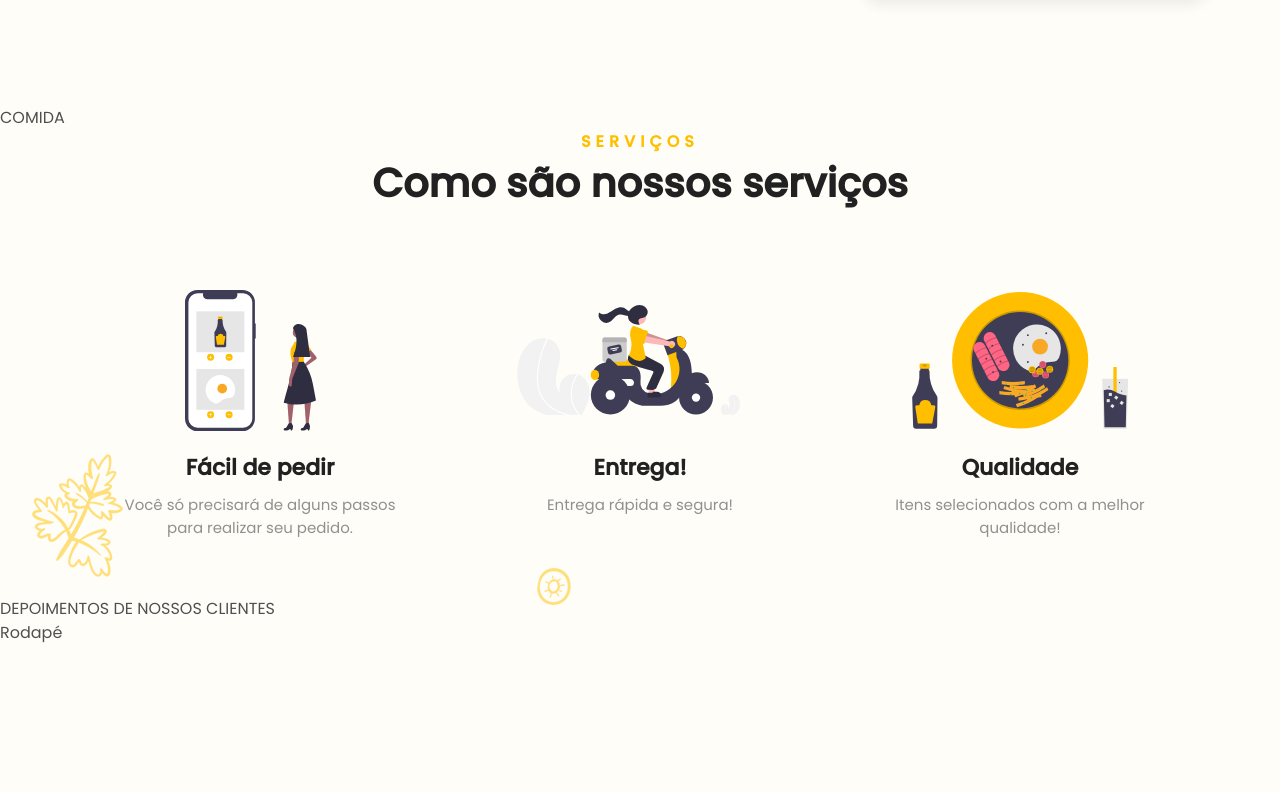
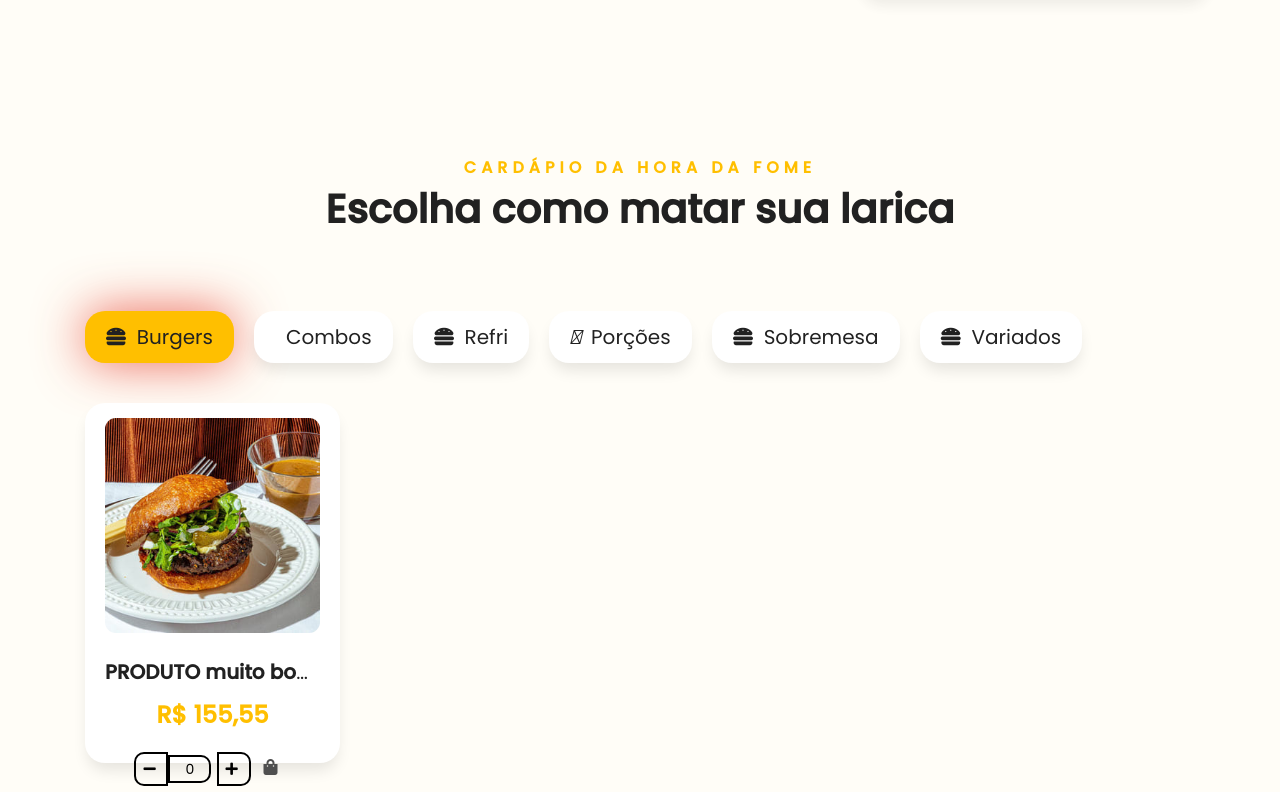
Before and after one commit to XRodCostaX/jhonny, a website: page index.html in a window 1280 px wide. Shown: the part 808-1600 px from the top of the page. Before the commit the page ends 1453 px from the top, so only its background shows below. Drawn offline with Linux system fonts and the light colour scheme.

Commit message:
Mudanças no layaout

```diff
--- a/css/main.css
+++ b/css/main.css
@@ -13,6 +13,7 @@
 :root {
   --color-background: #fffdf7;
   --color-black: #212121;
+  --color-total-black: #000;
   --color-text: #4f4f4f;
   --color-text-out: #90908e;
   --color-primary: #ffbf00;
@@ -201,6 +202,9 @@ b {
   font-size: 40px;
   margin: 5px 0 30px 0;
 }
+.container-menu {
+  margin-bottom: 40px;
+}
 
 .card-icon {
   display: flex;
@@ -228,3 +232,66 @@ b {
   margin: 0 auto;
   background-image: url(../img/bg-icons-2.png);
 }
+
+.foodtime {
+  padding-top: 50px;
+  padding-bottom: 150px;
+}
+
+.card-item {
+  height: 360px;
+}
+.card-item .img-produto img {
+  width: 100%;
+  border-radius: 11px;
+}
+.card-item .title-produto {
+  color: var(--color-black);
+  text-overflow: ellipsis;
+  white-space: nowrap;
+  overflow: hidden;
+  height: 40px;
+  margin-bottom: 0;
+}
+
+.card-item .price-produto {
+  color: var(--color-primary);
+  font-size: 24px;
+}
+
+.card-item .add-cart {
+  /* display: none; */
+  height: 30px;
+  text-align: center;
+  justify-content: center;
+  align-items: center;
+}
+
+.btn-minus {
+  color: var(--color-total-black);
+  padding: 5px 7px;
+  border: 2px solid var(--color-total-black);
+  border-top-left-radius: 10px;
+  border-bottom-left-radius: 10px;
+  font-size: 14px;
+  cursor: pointer;
+}
+.btn-plus {
+  color: var(--color-total-black);
+  padding: 5px 7px;
+  border: 2px solid var(--color-total-black);
+  border-top-right-radius: 10px;
+  border-bottom-right-radius: 10px;
+  font-size: 14px;
+  cursor: pointer;
+}
+
+.add-number-items {
+  color: var(--color-total-black);
+  padding: 2px 15px;
+  border: 2px solid var(--color-total-black);
+  border-top-right-radius: 10px;
+  border-bottom-right-radius: 10px;
+  font-size: 14px;
+  cursor: pointer;
+}
--- a/index.html
+++ b/index.html
@@ -23,7 +23,7 @@
   </head>
   <body>
     <header class="">
-      <nav class=" container navbar navbar-expand-lg pl-0 pr-0">
+      <nav class="container navbar navbar-expand-lg pl-0 pr-0">
         <a href="#" class="navbar-brand">
           <img src="./img/logo.png" width="160" class="img-logo" alt="LOGO" />
         </a>
@@ -40,11 +40,10 @@
         <div class="collapse navbar-collapse" id="navbarNavDropdown">
           <ul class="navbar-nav ml-auto mr-auto">
             <li class="nav-item">
-              <a href="#horadafome" class="nav-link"><b>Hora da fome</b></a>
+              <a href="#foodtime" class="nav-link"><b>Hora da fome</b></a>
             </li>
             <li class="nav-item">
-              <a href="#bebidas" class="nav-link"
-                ><b>Bebidas</b><a>
+              <a href="#bebidas" class="nav-link"><b>Bebidas</b></a>
             </li>
             <li class="nav-item">
               <a href="#services" class="nav-link"><b>Serviços</b></a>
@@ -58,8 +57,8 @@
           </ul>
           <a class="btn btn-white btn-icon">
             Meu Carrinho<span class="icon">
-              <i class="fa fa-shopping-bag"></i>
-            </span></a>
+              <i class="fa fa-shopping-bag"></i> </span
+          ></a>
         </div>
       </nav>
     </header>
@@ -69,94 +68,182 @@
           <div class="row">
             <div class="col-6">
               <div class="d-flex text-banner">
-                <h2><b>Escolha o que você irá </b><b class="color-primary">COMER.</b> </h2>
-                <p>Escolha o que desejar e receba de forma simples e fácil seu pedido rapidinho em sua casa! Se não chegar em 10 minutos você não precisará pagar nada!</p>
+                <h2>
+                  <b>Escolha o que você irá </b
+                  ><b class="color-primary">COMER.</b>
+                </h2>
+                <p>
+                  Escolha o que desejar e receba de forma simples e fácil seu
+                  pedido rapidinho em sua casa! Se não chegar em 10 minutos você
+                  não precisará pagar nada!
+                </p>
               </div>
               <a href="#" class="btn btn-yellow mr-3 mt-4">Ver cardápio</a>
-              <a href="#" class="btn btn-yellow tel btn-icon-left mt-4"><span class="icon-left">
-                <i class="fa fa-phone"></i>
-              </span>(11)999999999</a>
+              <a href="#" class="btn btn-yellow tel btn-icon-left mt-4"
+                ><span class="icon-left"> <i class="fa fa-phone"></i> </span
+                >(11)999999999</a
+              >
               <div class="social-links">
-                <a href="#" class="btn btn-sm btn-white btn-social mt-4 mr-3"><i class="fab fa-instagram"></i></a>
-                <a href="#" class="btn btn-sm btn-white btn-social mt-4 mr-3"><i class="fab fa-facebook-f"></i></a>
-                <a href="#" class="btn btn-sm btn-white btn-social mt-4"><i class="fab fa-whatsapp"></i></a>
+                <a href="#" class="btn btn-sm btn-white btn-social mt-4 mr-3"
+                  ><i class="fab fa-instagram"></i
+                ></a>
+                <a href="#" class="btn btn-sm btn-white btn-social mt-4 mr-3"
+                  ><i class="fab fa-facebook-f"></i
+                ></a>
+                <a href="#" class="btn btn-sm btn-white btn-social mt-4"
+                  ><i class="fab fa-whatsapp"></i
+                ></a>
+              </div>
             </div>
 
-            </div>
-
-
-            <div class="col-6 ">
-              <div >
+            <div class="col-6">
+              <div>
                 <div class="card-banner"></div>
               </div>
               <div class="img-burger">
-              <img src="./img/burguer.png" class="d-flex img-banner" alt="Hamburger delicioso">
+                <img
+                  src="./img/burguer.png"
+                  class="d-flex img-banner"
+                  alt="Hamburger delicioso"
+                />
               </div>
               <div class="card card-case">
-              <p>Lorem ipsum dolor sit amet consectetur adipisicing elit. Fugit quos quis odio dignissimos </p>
+                <p>
+                  Lorem ipsum dolor sit amet consectetur adipisicing elit. Fugit
+                  quos quis odio dignissimos
+                </p>
                 <span class="card-case-name">
                   <b>Rodrigo da costa</b>
                 </span>
               </div>
             </div>
-
           </div>
-
         </div>
       </section>
-      <section class="horadafome" id="horadafome">COMIDA</section>
-      <section class="drinks" id="drinks">
-
+      <section class="foodtime" id="foodtime">
+        <div class="container">
+          <div class="row">
+            <div class="col-12 text-center mb-5">
+              <span class="hint-title"><b>Cardápio da Hora da Fome</b></span>
+              <h3 class="title"><b>Escolha como matar sua larica</b></h3>
+            </div>
+            <i class="fa-regular fa-burger-fries"></i>
+            <div class="col-12 container-menu">
+              <a class="btn btn-white btn-sm mr-3 active">
+                <i class="fas fa-hamburger"></i>&nbsp; Burgers
+              </a>
+              <a class="btn btn-white btn-sm mr-3">
+                <i class="fa-regular fa-burger-fries"></i>&nbsp; Combos
+              </a>
+              <a class="btn btn-white btn-sm mr-3">
+                <i class="fas fa-hamburger"></i>&nbsp; Refri
+              </a>
+              <a class="btn btn-white btn-sm mr-3">
+                <i class="fa-solid fa-drumstick-bite fa-bounce"></i>&nbsp;
+                Porções
+              </a>
+              <a class="btn btn-white btn-sm mr-3">
+                <i class="fas fa-hamburger"></i>&nbsp; Sobremesa
+              </a>
+              <a class="btn btn-white btn-sm mr-3">
+                <i class="fas fa-hamburger"></i>&nbsp; Variados
+              </a>
+            </div>
+            <div class="col-12">
+              <div class="row" id="foodItens">
+                <div class="col-3">
+                  <div class="card card-item">
+                    <div class="img-produto">
+                      <img
+                        src="./img/cardapio/burguers/burger-au-poivre-kit-4-pack.3ca0e39b02db753304cd185638dad518.jpg"
+                        alt="PRODUTO"
+                      />
+                      <p class="title-produto text-center mt-4">
+                        <b>PRODUTO muito bom de comerrrrrr</b>
+                      </p>
+                      <p class="price-produto text-center">
+                        <b>R$ 155,55</b>
+                      </p>
+                      <div class="add-cart">
+                        <span class="btn-minus">
+                          <i class="fas fa-minus"></i>
+                        </span>
+                        <span class="add-number-items">0</span>
+                        <span class="btn-plus">
+                          <i class="fas fa-plus"></i>
+                        </span>
+                        <span class="btn btn-add"
+                          ><i class="fa fa-shopping-bag"></i
+                        ></span>
+                      </div>
+                    </div>
+                  </div>
+                </div>
+              </div>
+            </div>
+          </div>
+        </div>
       </section>
-
-      <section >
-        <div class="container " >
+      <section class="drinks" id="drinks">BEBIDAS</section>
+      <section class="drink" id="drink"></section>
+      <section>
+        <div class="container">
           <div class="row">
             <div class="background-services services" id="services"></div>
 
             <div class="col-12 text-center mb-5">
-
               <span class="hint-title"><b>Serviços</b></span>
               <h3 class="title"><b>Como são nossos serviços</b></h3>
             </div>
-          <div class="col-4 mb-5 ">
+            <div class="col-4 mb-5">
               <div class="card-icon text-center">
-              <img src="./img/icone-pedido.svg" alt="Pedidos" width="150px">
+                <img src="./img/icone-pedido.svg" alt="Pedidos" width="150px" />
               </div>
               <div class="card-text text-center mt-3">
                 <p><b>Fácil de pedir</b></p>
                 <span>
-                Você só precisará de alguns passos para realizar seu pedido.</p>
+                  <p>
+                    Você só precisará de alguns passos para realizar seu pedido.
+                  </p>
                 </span>
               </div>
             </div>
-          <div class="col-4 mb-5 ">
+            <div class="col-4 mb-5">
               <div class="card-icon text-center">
-              <img src="./img/icone-delivery.svg" alt="ENTREGA" width="250px">
+                <img
+                  src="./img/icone-delivery.svg"
+                  alt="ENTREGA"
+                  width="250px"
+                />
               </div>
               <div class="card-text text-center mt-3">
                 <p><b>Entrega!</b></p>
                 <span>
-                Entrega rápida e segura!</p>
+                  <p>Entrega rápida e segura!</p>
                 </span>
               </div>
             </div>
-          <div class="col-4 mb-5 ">
+            <div class="col-4 mb-5">
               <div class="card-icon text-center">
-              <img src="./img/icone-qualidade.svg" alt="QUALIDADE" width="250px">
+                <img
+                  src="./img/icone-qualidade.svg"
+                  alt="QUALIDADE"
+                  width="250px"
+                />
               </div>
               <div class="card-text text-center mt-3">
                 <p><b>Qualidade</b></p>
                 <span>
-                Itens selecionados com a melhor qualidade!</p>
+                  <p>Itens selecionados com a melhor qualidade!</p>
                 </span>
               </div>
             </div>
-
           </div>
         </div>
       </section>
-      <section class="depoimentos" id="depoimentos">DEPOIMENTOS DE NOSSOS CLIENTES</section>
+      <section class="depoimentos" id="depoimentos">
+        DEPOIMENTOS DE NOSSOS CLIENTES
+      </section>
     </main>
     <footer>
       <div>Rodapé</div>
```
Lines whose indentation alone changed are shown as unchanged.
